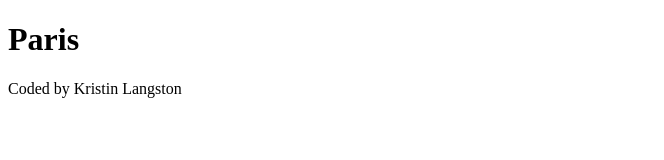
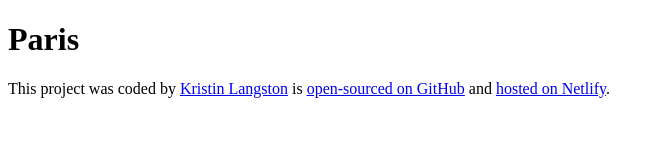
Before and after one commit to langstonk423/final-weather-app-project, a plain HTML site: page index.html in a window 1280 px wide. Shown: the whole page, without its empty margins (0-664 px from the left). Drawn offline with Linux system fonts and the light colour scheme.

Commit message:
Added to and updated footer with links

```diff
--- a/index.html
+++ b/index.html
@@ -7,6 +7,21 @@
   </head>
   <body>
     <h1>Paris</h1>
-    <footer>Coded by Kristin Langston</footer>
+    <footer>
+      This project was coded by
+      <a href="https://github.com/langstonk423" target="_blank"
+        >Kristin Langston</a
+      >
+      is
+      <a
+        href="https://github.com/langstonk423/final-weather-app-project"
+        target="_blank"
+        >open-sourced on GitHub</a
+      >
+      and
+      <a href="https://weather-app-coding-project.netlify.app/" target="_blank"
+        >hosted on Netlify</a
+      >.
+    </footer>
   </body>
 </html>
```
